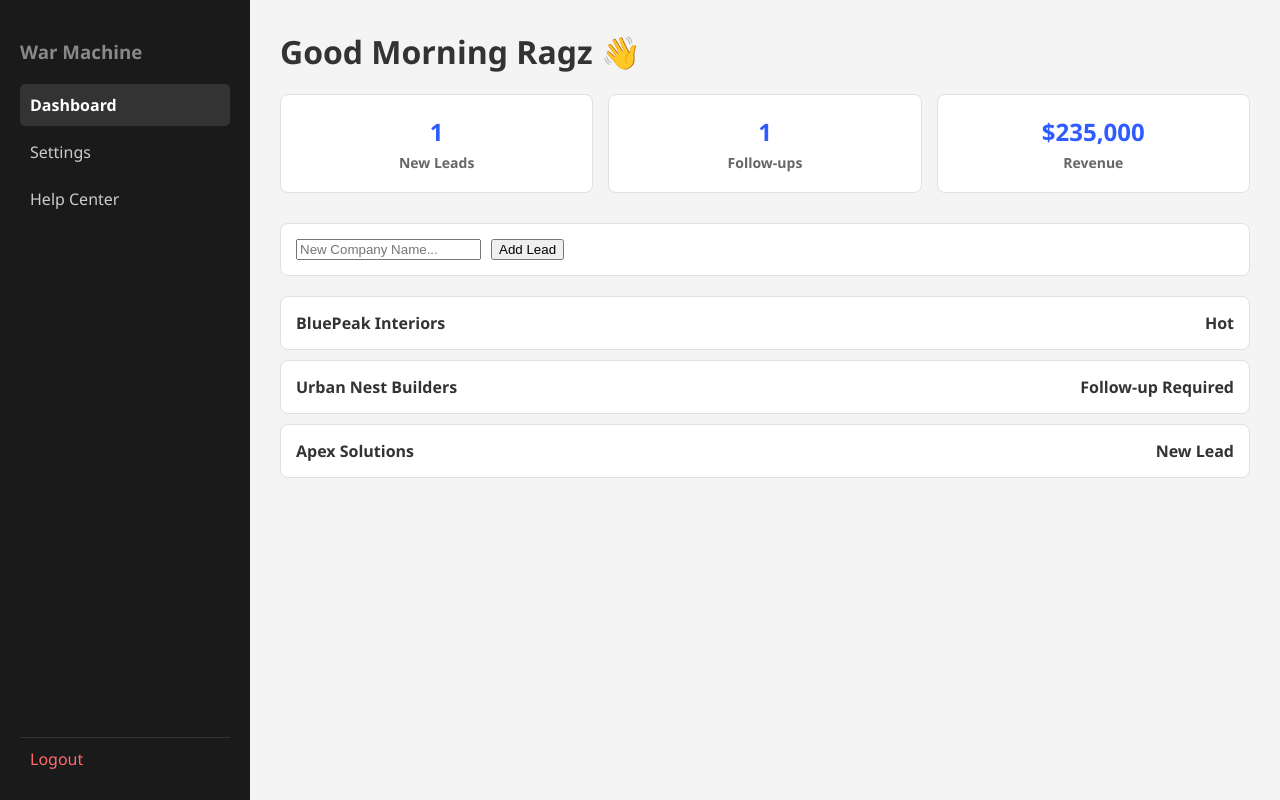
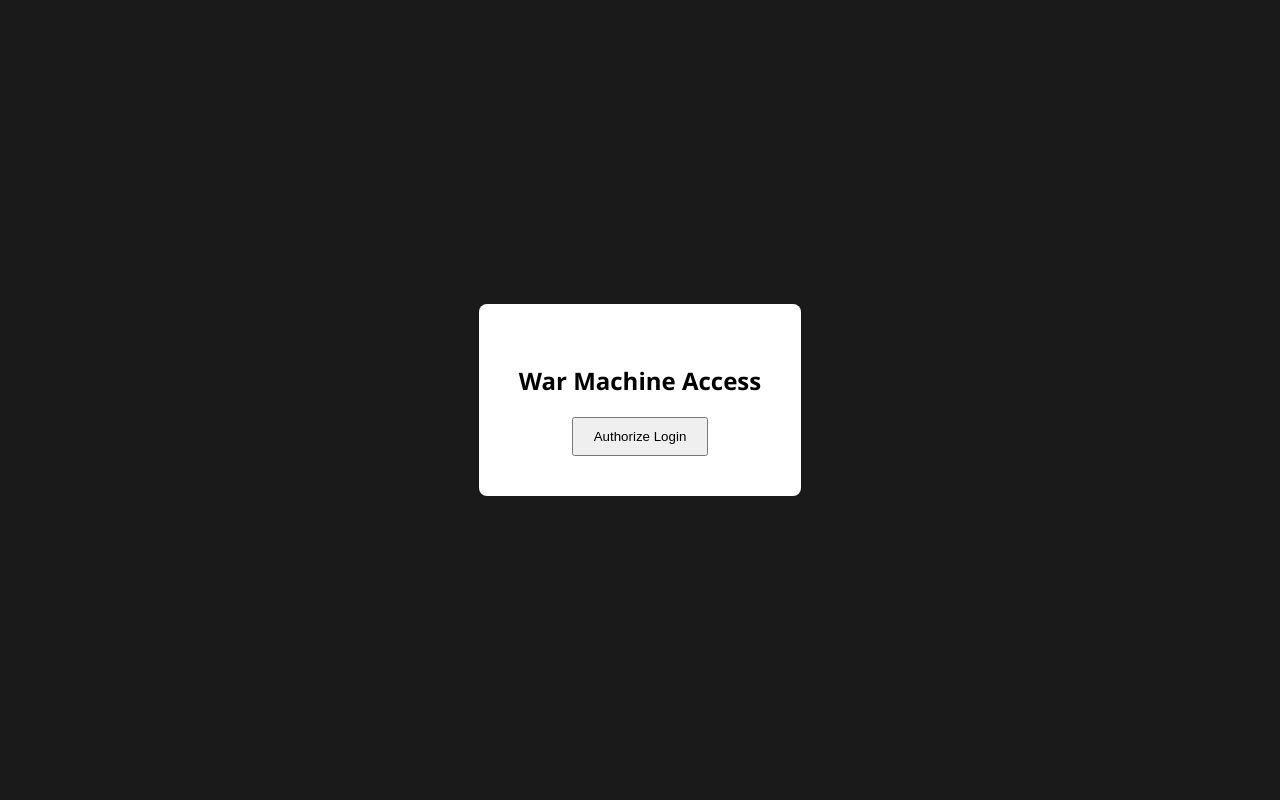
Before and after one commit to stirr3dz3phyr-ship-it/LeadFlow-WarMachine, a React (Vite) app: page / in a window 1280 px wide. Built offline with nearby package versions, Linux system fonts and the light colour scheme.

Commit message:
Update App.jsx

```diff
--- a/src/App.jsx
+++ b/src/App.jsx
@@ -1,23 +1,42 @@
-import React, { useState, useMemo, useEffect } from 'react';
+import React, { useState, useEffect } from 'react';
 import './styles.css';
 
-const initialLeads = [
-  { id: 1, company: "BluePeak Interiors", status: "Hot" },
-  { id: 2, company: "Urban Nest Builders", status: "Follow-up Required" },
-  { id: 3, company: "Apex Solutions", status: "New Lead" }
-];
+export default function App() {
+  // Initialize state by checking localStorage directly
+  const [isLoggedIn, setIsLoggedIn] = useState(() => {
+    return localStorage.getItem('isLoggedIn') === 'true';
+  });
 
-export default function App() {
-  const [isLoggedIn, setIsLoggedIn] = useState(true);
-  const [leads, setLeads] = useState(initialLeads);
-  const [newLeadName, setNewLeadName] = useState('');
+  const [currentView, setCurrentView] = useState("Dashboard");
+  const [leads, setLeads] = useState([
+    { id: 1, company: "BluePeak Interiors", status: "Hot" },
+    { id: 2, company: "Urban Nest Builders", status: "Follow-up Required" },
+    { id: 3, company: "Apex Solutions", status: "New Lead" }
+  ]);
 
-  const handleAddLead = (e) => {
-    e.preventDefault();
-    if (!newLeadName.trim()) return;
-    setLeads([...leads, { id: Date.now(), company: newLeadName, status: 'New Lead' }]);
-    setNewLeadName('');
+  // Sync state changes with localStorage
+  useEffect(() => {
+    localStorage.setItem('isLoggedIn', isLoggedIn);
+  }, [isLoggedIn]);
+
+  const handleLogin = () => {
+    setIsLoggedIn(true);
   };
+
+  const handleLogout = () => {
+    setIsLoggedIn(false);
+  };
+
+  if (!isLoggedIn) {
+    return (
+      <div className="login-page" style={{ display: 'flex', justifyContent: 'center', alignItems: 'center', height: '100vh', background: '#1a1a1a' }}>
+        <div className="login-box" style={{ background: 'white', padding: '40px', borderRadius: '8px', textAlign: 'center' }}>
+          <h2>War Machine Access</h2>
+          <button className="admin-login-btn" onClick={handleLogin} style={{ padding: '10px 20px', cursor: 'pointer' }}>Authorize Login</button>
+        </div>
+      </div>
+    );
+  }
 
   return (
     <div className="app">
@@ -28,25 +47,16 @@ export default function App() {
           <div className="nav-item">Settings</div>
           <div className="nav-item">Help Center</div>
         </div>
-        <div className="logout" onClick={() => setIsLoggedIn(false)}>Logout</div>
+        <div className="logout" onClick={handleLogout}>Logout</div>
       </aside>
 
       <main className="main">
         <h1>Good Morning Ragz 👋</h1>
-
         <div className="kpi-row">
           <div className="kpi-card"><h1>1</h1><p>New Leads</p></div>
           <div className="kpi-card"><h1>1</h1><p>Follow-ups</p></div>
           <div className="kpi-card"><h1>$235,000</h1><p>Revenue</p></div>
         </div>
-
-        <div className="workspace">
-          <form onSubmit={handleAddLead} style={{ display: 'flex', gap: '10px' }}>
-            <input value={newLeadName} onChange={(e) => setNewLeadName(e.target.value)} placeholder="New Company Name..." />
-            <button type="submit">Add Lead</button>
-          </form>
-        </div>
-
         <div className="followup-list">
           {leads.map(lead => (
             <div key={lead.id} className="lead-card">
```
